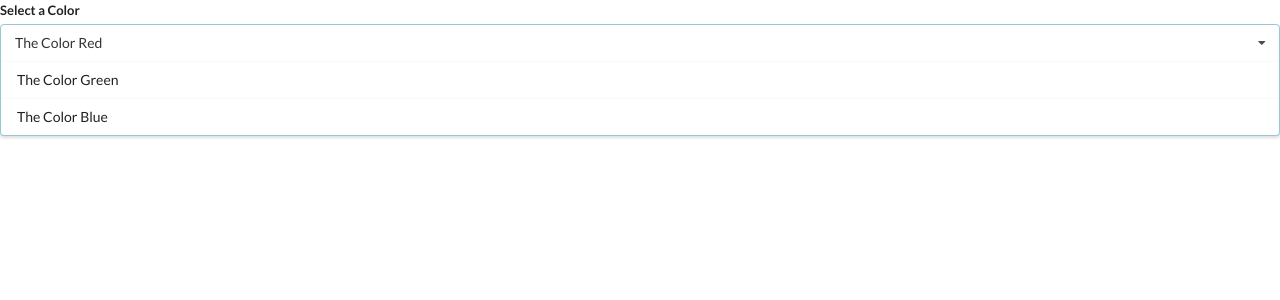
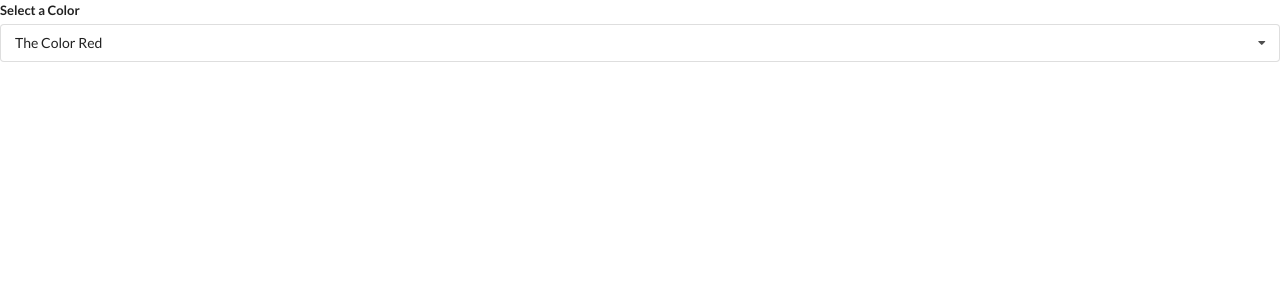
Before and after one commit to MarkCarson777/react, a React (Create React App) app in the folder widgets/: page / in a window 1280 px wide. Shown: the top 300 px of the page. Built offline with nearby package versions, Linux system fonts and the light colour scheme.

Commit message:
added conditional operator to open and close dropdown

```diff
--- a/widgets/src/components/Dropdown.js
+++ b/widgets/src/components/Dropdown.js
@@ -1,6 +1,8 @@
-import React from 'react';
+import React, { useState } from 'react';
 
 const Dropdown = ({ options, selected, onSelectedChange }) => {
+  const [open, setOpen] = useState(false);
+
   const renderedOptions = options.map((option) => {
     if (option.value === selected.value) {
       return null;
@@ -21,10 +23,12 @@
     <div className="ui form">
       <div className="field">
         <label className="label">Select a Color</label>
-        <div className="ui selection dropdown visible active">
+        <div onClick={() => setOpen(!open)}
+             className={`ui selection dropdown ${open ? 'visible active' : ''}`}
+        >
           <i className="dropdown icon"></i>
           <div className="text">{selected.label}</div>
-          <div className="menu visible transition">
+          <div className={`menu ${open ? 'visible transition' : ''}`}>
             {renderedOptions}
           </div>
         </div>
```
